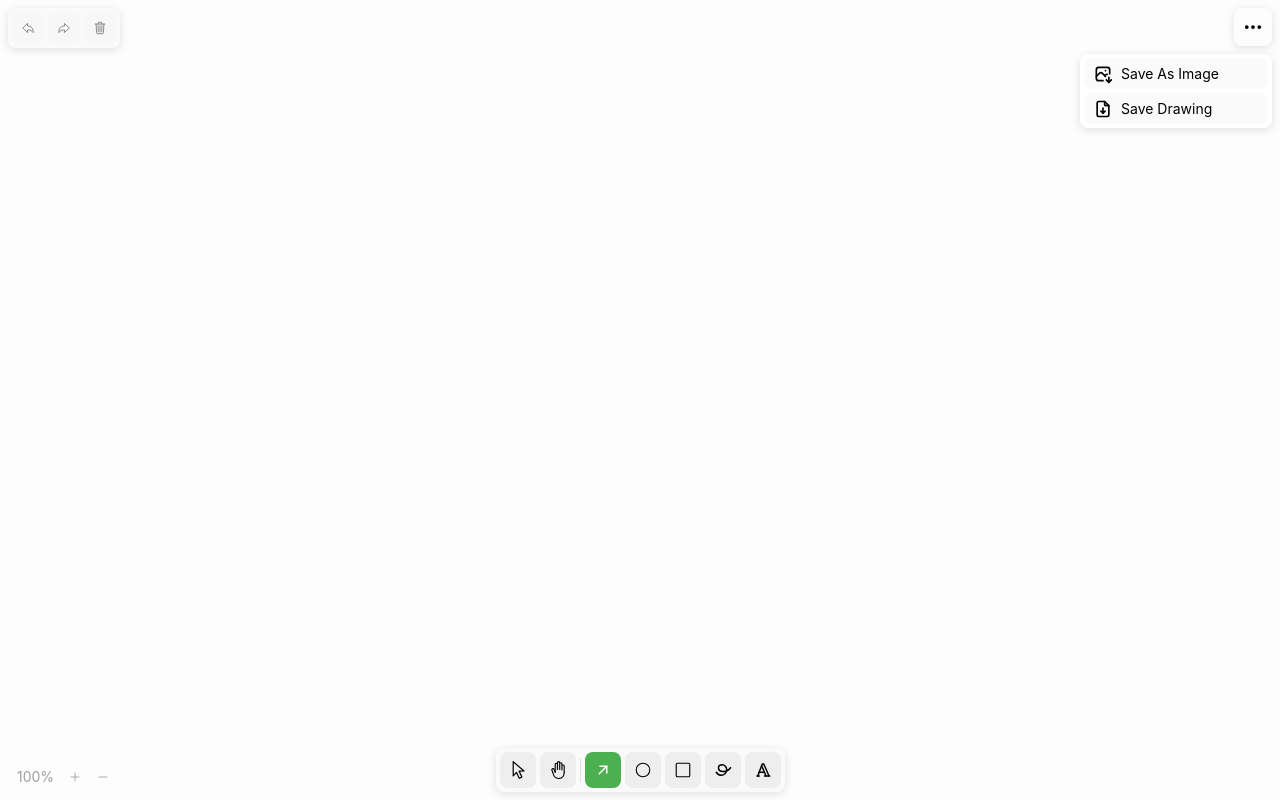
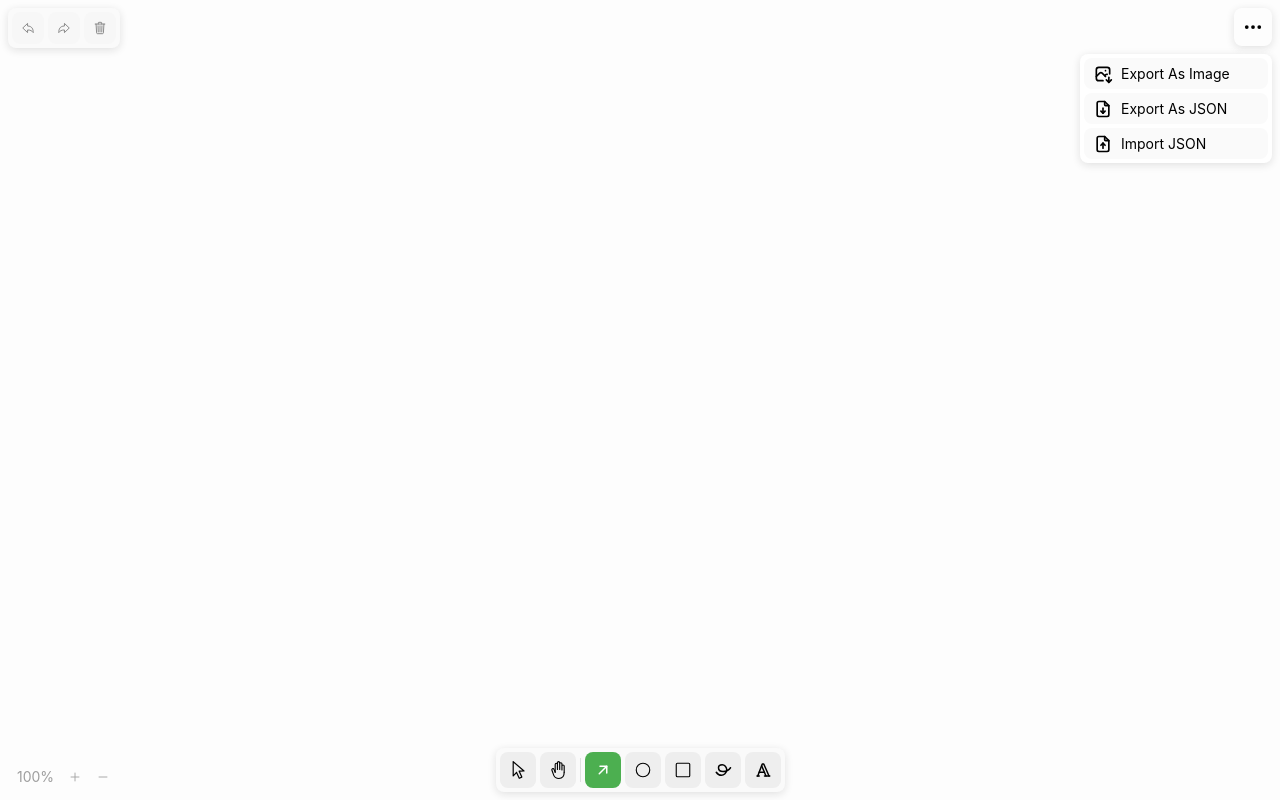
Before and after one commit to Gkuzin13/drawflux, a React (Vite) app: page / in a window 1280 px wide. Both pictures are taken after a click on the button 1253 px from the left and 27 px from the top of the page. Built offline with nearby package versions, Linux system fonts and the light colour scheme.

Commit message:
add export as json

```diff
--- a/src/client/App.tsx
+++ b/src/client/App.tsx
@@ -11,8 +11,8 @@ import Panels from './components/Panels/Panels';
 import { nodesActions } from './stores/slices/nodesSlice';
 import { historyActions } from './stores/slices/historySlice';
 import Konva from 'konva';
-import { ExportType } from './components/Panels/MenuPanel/MenuPanel';
-import { downloadDataUrlAsImage } from './shared/utils/file';
+import { MenuPanelActionType } from './components/Panels/MenuPanel/MenuPanel';
+import { downloadDataUrlAsFile } from './shared/utils/file';
 import { store } from './stores/store';
 
 const App = () => {
@@ -86,24 +86,34 @@ const App = () => {
     };
   }, [toolType, selectedNodeId]);
 
-  const handleOnExport = (type: ExportType) => {
+  const handleOnExport = (type: MenuPanelActionType) => {
     switch (type) {
-      case 'image/png':
+      case 'export-as-image': {
         const dataUrl = stageRef.current?.toDataURL();
 
         if (dataUrl) {
-          downloadDataUrlAsImage(dataUrl, 'canvas');
+          downloadDataUrlAsFile(dataUrl, 'export-image');
         }
         break;
-      case 'drawing':
+      }
+      case 'export-as-json': {
         const state = store.getState();
 
         const stateToExport = {
           stageConfig: state.stageConfig,
           nodes: state.undoableNodes.present.nodes,
         };
-        console.log(stateToExport);
+
+        const dataUrl = URL.createObjectURL(
+          new Blob([JSON.stringify(stateToExport)], {
+            type: 'application/json',
+          }),
+        );
+
+        downloadDataUrlAsFile(dataUrl, 'export-json');
+
         break;
+      }
       default:
         break;
     }
--- a/src/client/components/ContextMenu/ContextMenu.tsx
+++ b/src/client/components/ContextMenu/ContextMenu.tsx
@@ -1,25 +1,25 @@
-import { MenuItem } from '@/client/shared/constants/menu';
-import { createElement } from 'react';
+import { ContextMenuItem } from '@/client/shared/constants/menu';
 import { ContextMenuButton, ContextMenuContainer } from './ContextMenuStyled';
 
 type Props = {
-  menuItems: MenuItem[];
-  onAction: (key: MenuItem['key']) => void;
+  items: ContextMenuItem[];
+  onAction: (key: ContextMenuItem['key']) => void;
 };
 
-const NodeMenu = ({ menuItems, onAction }: Props) => {
+const NodeMenu = ({ items, onAction }: Props) => {
   return (
     <ContextMenuContainer>
-      {menuItems.map((item) => {
+      {items.map((item) => {
         return (
           <ContextMenuButton
             key={item.key}
+            title={item.name}
             size="small"
             color="secondary-light"
             onClick={() => onAction(item.key)}
           >
             {item.name}
-            {item.icon && createElement(item.icon)}
+            {item.icon && item.icon({})}
           </ContextMenuButton>
         );
       })}
--- a/src/client/components/Panels/MenuPanel/MenuPanel.tsx
+++ b/src/client/components/Panels/MenuPanel/MenuPanel.tsx
@@ -1,19 +1,19 @@
+import { MENU_PANEL_ACTIONS } from '@/client/shared/constants/menu';
 import { useClickAway } from '@/client/shared/hooks/useClickAway';
 import { ICON_SIZES } from '@/client/shared/styles/theme';
 import { useRef, useState } from 'react';
 import { IoEllipsisHorizontal } from 'react-icons/io5';
-import { TbFileDownload, TbPhotoDown } from 'react-icons/tb';
-import Button from '../../Button/Button';
+import Button from '@/client/components/Button/Button';
 import {
   MenuPanelToggle,
   MenuPanelContent,
   MenuPanelContainer,
 } from './MenuPanelStyled';
 
-export type ExportType = 'image/png' | 'drawing';
+export type MenuPanelActionType = (typeof MENU_PANEL_ACTIONS)[number]['key'];
 
 type Props = {
-  onExport: (type: ExportType) => void;
+  onExport: (type: MenuPanelActionType) => void;
 };
 
 const MenuPanel = ({ onExport }: Props) => {
@@ -27,7 +27,7 @@ const MenuPanel = ({ onExport }: Props) => {
     setOpen((prevState) => !prevState);
   };
 
-  const handleOnClick = (type: ExportType) => {
+  const handleOnClick = (type: MenuPanelActionType) => {
     onExport(type);
     setOpen(false);
   };
@@ -39,24 +39,21 @@ const MenuPanel = ({ onExport }: Props) => {
       </MenuPanelToggle>
       {open && (
         <MenuPanelContent>
+          {MENU_PANEL_ACTIONS.map((action) => {
+            return (
               <Button
+                key={action.key}
                 fullWidth={true}
                 size="small"
                 color="secondary-light"
-            onClick={() => handleOnClick('image/png')}
+                onClick={() => handleOnClick(action.key)}
               >
-            <TbPhotoDown size={ICON_SIZES.LARGE} />
-            Save As Image
+                {action.icon({ title: action.name, size: ICON_SIZES.LARGE })}
+                {action.name}
               </Button>
-          <Button
-            fullWidth={true}
-            size="small"
-            color="secondary-light"
-            onClick={() => handleOnClick('drawing')}
-          >
-            <TbFileDownload size={ICON_SIZES.LARGE} />
-            Save Drawing
-          </Button>
+            );
+          })}
+          <input type="file" style={{ display: 'none' }} />
         </MenuPanelContent>
       )}
     </MenuPanelContainer>
--- a/src/client/components/Stage/DrawingCanvas.tsx
+++ b/src/client/components/Stage/DrawingCanvas.tsx
@@ -5,10 +5,9 @@ import Konva from 'konva';
 import { useAppDispatch, useAppSelector } from '@/client/stores/hooks';
 import { KonvaEventObject, NodeConfig } from 'konva/lib/Node';
 import {
-  DEFAULT_MENU,
-  DEFAULT_NODE_MENU,
-  MenuItem,
-  MENU_ACTIONS,
+  STAGE_CONTEXT_MENU_ACTIONS,
+  NODE_CONTEXT_MENU_ACTIONS,
+  ContextMenuItem,
 } from '@/client/shared/constants/menu';
 import { IRect } from 'konva/lib/types';
 import { createNode } from '@/client/shared/utils/node';
@@ -41,7 +40,7 @@ type Props = {
 };
 
 type ContextMenuState = {
-  items: MenuItem[];
+  items: ContextMenuItem[];
   position: Point;
 };
 
@@ -79,13 +78,13 @@ const DrawingCanvas = forwardRef(
       }
     }, [drawing, toolType, draggingStage]);
 
-    const onNodeMenuAction = (key: MenuItem['key']) => {
+    const onNodeMenuAction = (key: ContextMenuItem['key']) => {
       switch (key) {
-        case MENU_ACTIONS.DELETE_NODE:
+        case 'delete-node':
           if (!selectedNodeId) return;
           dispatch(nodesActions.delete([selectedNodeId]));
           break;
-        case MENU_ACTIONS.SELECT_ALL:
+        case 'select-all':
           setIntersectedNodes(nodes);
           break;
       }
@@ -129,7 +128,7 @@ const DrawingCanvas = forwardRef(
 
       if (clickedOnEmpty) {
         setContextMenu({
-          items: DEFAULT_MENU,
+          items: STAGE_CONTEXT_MENU_ACTIONS,
           position: [position.x, position.y],
         });
         return;
@@ -143,7 +142,7 @@ const DrawingCanvas = forwardRef(
       if (node) {
         dispatch(controlActions.setSelectedNode(node.nodeProps.id));
         setContextMenu({
-          items: DEFAULT_NODE_MENU,
+          items: NODE_CONTEXT_MENU_ACTIONS,
           position: [position.x, position.y],
         });
       }
@@ -340,7 +339,7 @@ const DrawingCanvas = forwardRef(
           >
             {contextMenu && (
               <ContextMenu
-                menuItems={contextMenu.items}
+                items={contextMenu.items}
                 onAction={onNodeMenuAction}
               />
             )}
--- a/src/client/shared/constants/menu.ts
+++ b/src/client/shared/constants/menu.ts
@@ -1,34 +1,42 @@
 import { IconType } from 'react-icons';
 import { IoTrashOutline } from 'react-icons/io5';
-import { theme } from '../styles/theme';
-import { NodeColor } from './element';
+import { TbFileDownload, TbFileUpload, TbPhotoDown } from 'react-icons/tb';
 
-export const MENU_ACTIONS = {
-  DELETE_NODE: 'delete-node',
-  SELECT_ALL: 'select-all',
-  LOCK_CONTROL_ANCHOR: 'lock-control-anchor',
-} as const;
-
-export type MenuItem = {
-  key: (typeof MENU_ACTIONS)[keyof typeof MENU_ACTIONS];
+export type ContextMenuItem = {
+  key: string;
   name: string;
   icon?: IconType;
-  color?: NodeColor;
-  menu?: MenuItem;
 };
 
-export const DEFAULT_NODE_MENU: MenuItem[] = [
+export const NODE_CONTEXT_MENU_ACTIONS = [
   {
-    key: MENU_ACTIONS.DELETE_NODE,
+    key: 'delete-node',
     name: 'Delete',
     icon: IoTrashOutline,
-    color: theme.colors.red600.value,
   },
-];
+] as ContextMenuItem[];
 
-export const DEFAULT_MENU: MenuItem[] = [
+export const STAGE_CONTEXT_MENU_ACTIONS = [
   {
-    key: MENU_ACTIONS.SELECT_ALL,
+    key: 'select-all',
     name: 'Select All',
   },
-];
+] as ContextMenuItem[];
+
+export const MENU_PANEL_ACTIONS = [
+  {
+    key: 'export-as-image',
+    name: 'Export As Image',
+    icon: TbPhotoDown,
+  },
+  {
+    key: 'export-as-json',
+    name: 'Export As JSON',
+    icon: TbFileDownload,
+  },
+  {
+    key: 'import-json',
+    name: 'Import JSON',
+    icon: TbFileUpload,
+  },
+] as const;
--- a/src/client/shared/utils/file.ts
+++ b/src/client/shared/utils/file.ts
@@ -1,4 +1,4 @@
-export function downloadDataUrlAsImage(dataUrl: string, fileName: string) {
+export function downloadDataUrlAsFile(dataUrl: string, fileName: string) {
   const link = document.createElement('a');
 
   link.setAttribute('href', dataUrl);
```
Lines whose indentation alone changed are shown as unchanged.
